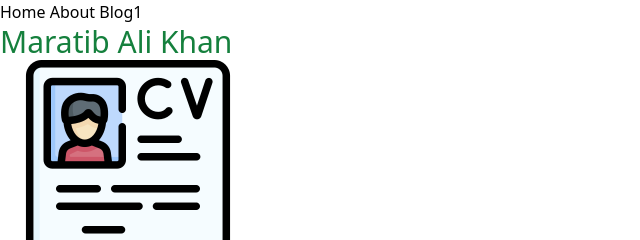
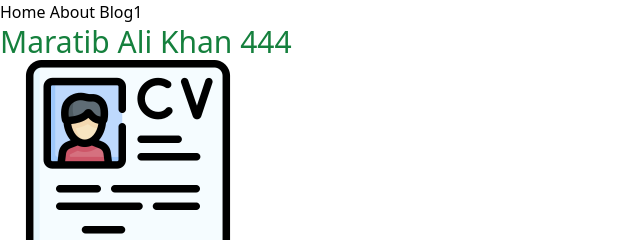
Before and after one commit to maratib/maratib.github.io, an Astro site: page / in a window 1280 px wide. Shown: the top 240 px of the page, 0-640 px from the left. Built offline with nearby package versions, Linux system fonts and the light colour scheme; Astro itself is replaced by a stand-in of ours.

Commit message:
README updated

```diff
--- a/src/pages/index.astro
+++ b/src/pages/index.astro
@@ -5,7 +5,7 @@ import Layout from "../layouts/Layout.astro";
 
 <Layout title="Maratib">
   <div>
-    <h1 class="text-green-700">Maratib Ali Khan</h1>
+    <h1 class="text-green-700">Maratib Ali Khan 444</h1>
     <img src="cv.png" alt="cv" />
     <!-- <ul role="list" class="link-card-grid">
 			<Card
```
